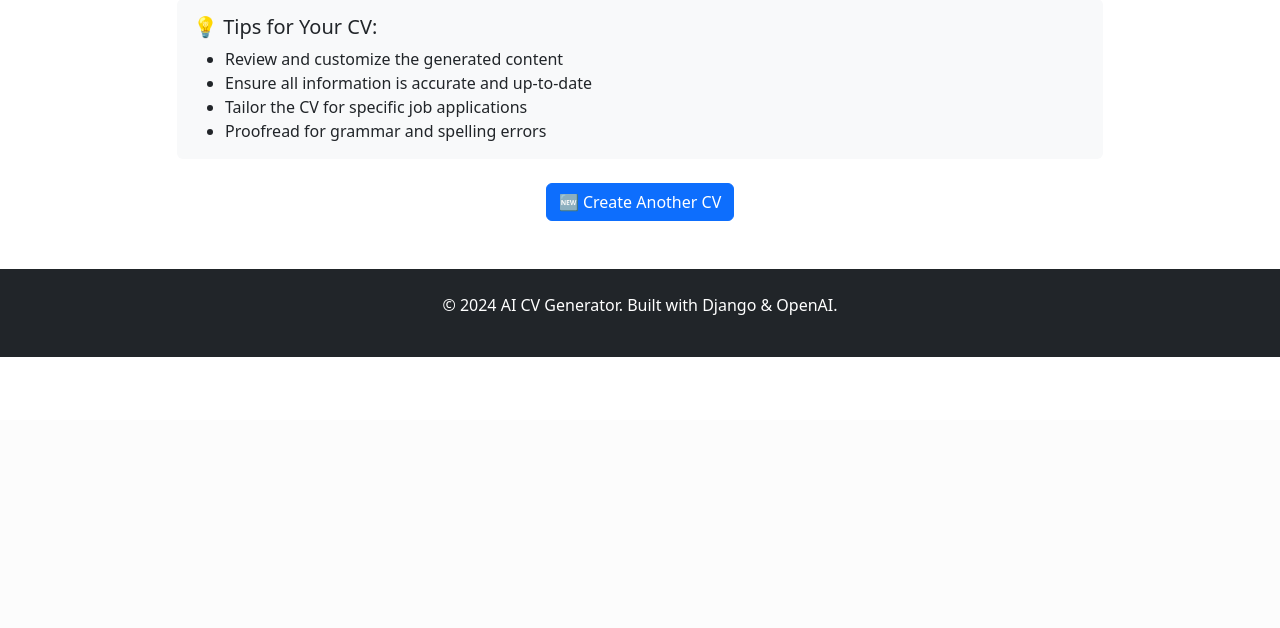
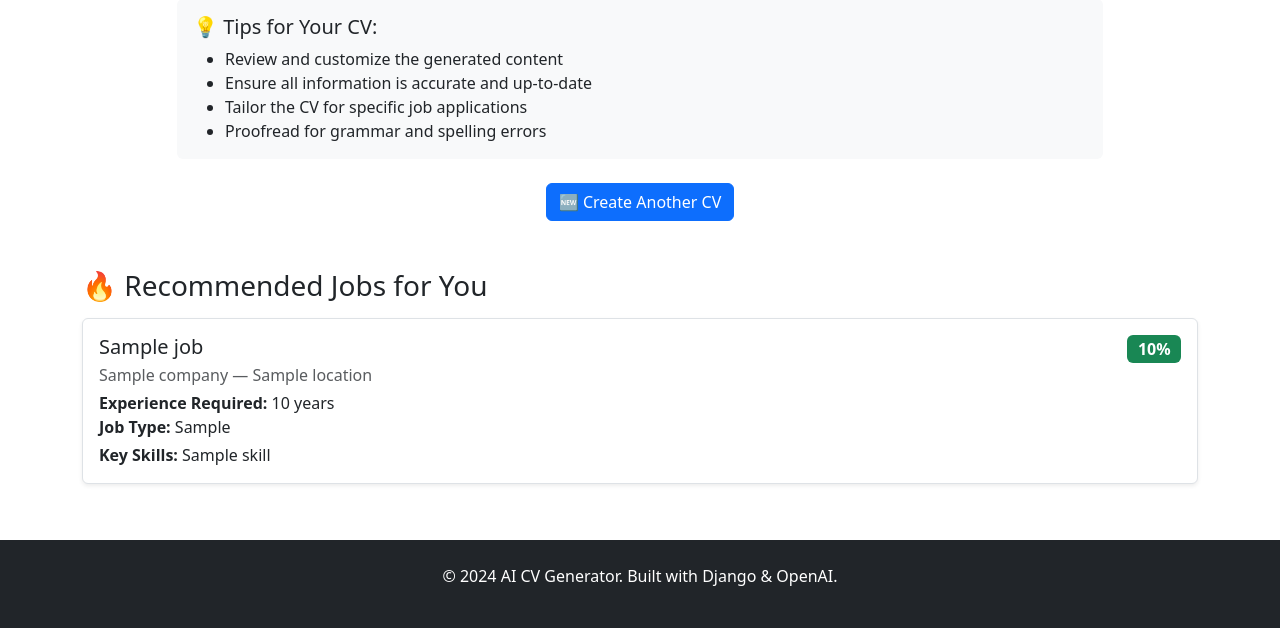
Before and after one commit to ankitabitpastel-tech/CV_generator, a Django app: template templates/cv_result.html in a window 1280 px wide. Shown: the part 380-1008 px from the top of the page. Before the commit the page ends 737 px from the top, so only its background shows below. Run offline with Django 5.2, Linux system fonts and the light colour scheme; the template is opened without the code that fills it: most values are stand-ins (such as "Sample title", 1, 10 or a date in 2020).

Commit message:
project updates

```diff
--- a/templates/cv_result.html
+++ b/templates/cv_result.html
@@ -45,6 +45,49 @@
         </div>
     </div>
 </div>
+<!-- Recommended Jobs Section -->
+<div class="mt-5">
+    <h3 class="mb-3">🔥 Recommended Jobs for You</h3>
+
+    {% if recommended_jobs %}
+        <div class="list-group">
+
+            {% for item in recommended_jobs %}
+                <div class="list-group-item mb-2 shadow-sm p-3 border rounded">
+
+                    <div class="d-flex justify-content-between">
+                        <h5 class="mb-1">{{ item.job.title }}</h5>
+                        <span class="badge bg-success fs-6">
+                            {{ item.score }}%
+                        </span>
+                    </div>
+
+                    <p class="mb-1 text-muted">
+                        {{ item.job.company }} — {{ item.job.location }}
+                    </p>
+
+                    <p class="mb-1">
+                        <strong>Experience Required:</strong> {{ item.job.experience_required }} years<br>
+                        <strong>Job Type:</strong> {{ item.job.job_type }}
+                    </p>
+
+                    <p class="mb-0">
+                        <strong>Key Skills:</strong>
+                        {{ item.job.skills|join:", " }}
+                    </p>
+
+                </div>
+            {% endfor %}
+
+        </div>
+
+    {% else %}
+        <div class="alert alert-warning">
+            No matching jobs found.
+        </div>
+    {% endif %}
+</div>
+
 {% endblock %}
 
 {% block extra_scripts %}
```
Also changed, not shown: my_app/models.py (+30 -0 lines), my_app/views.py (+69 -4 lines).
